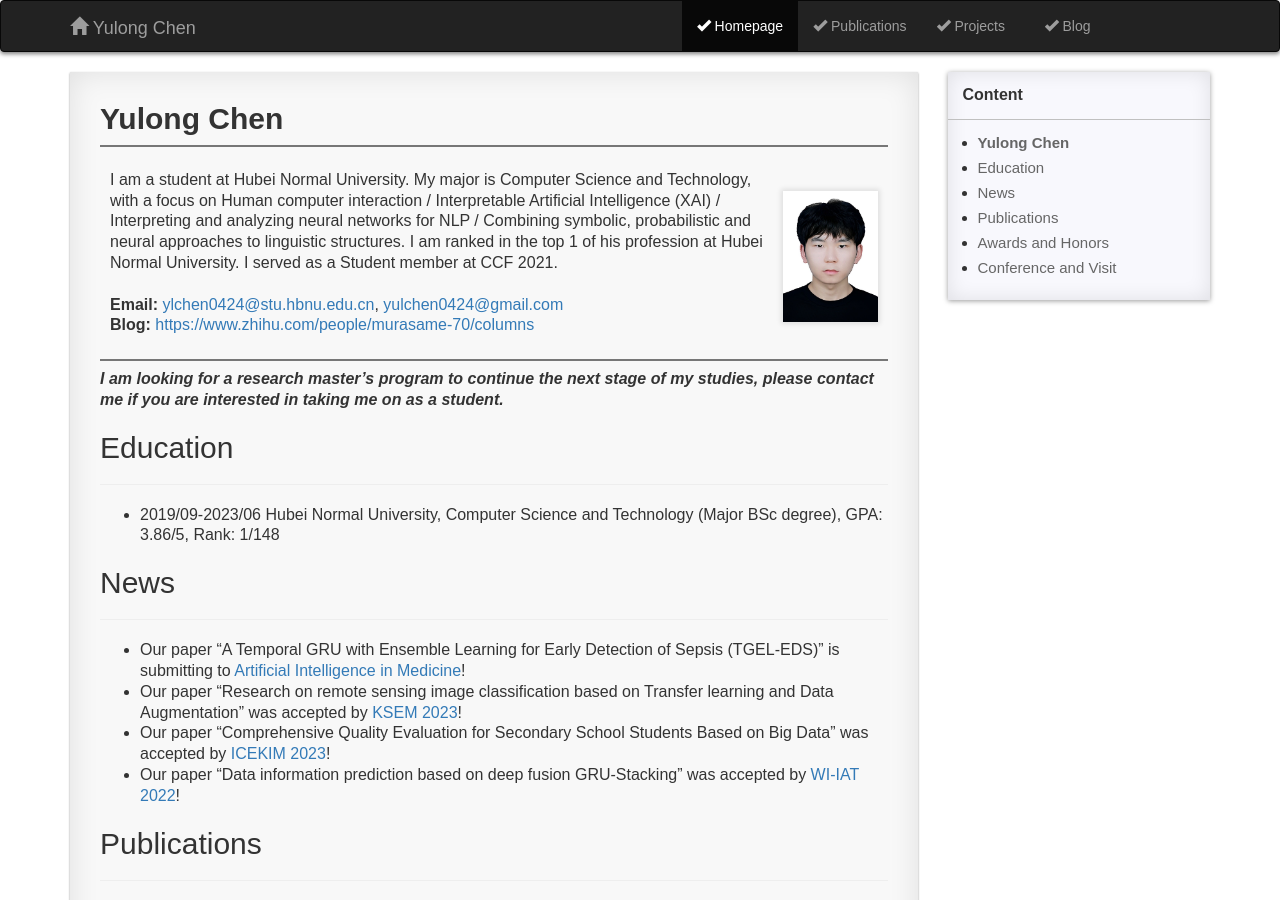
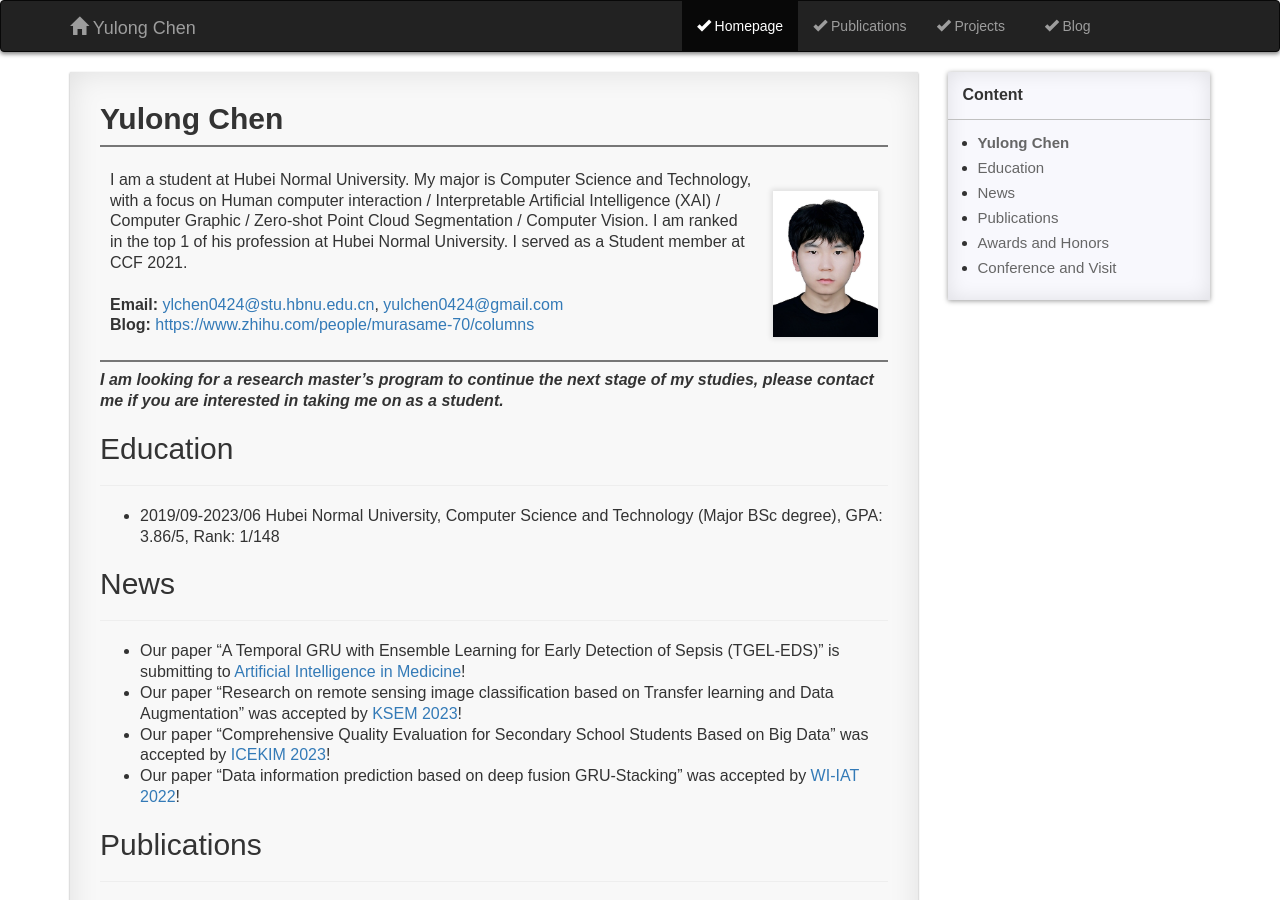
Before and after one commit to yulongC/yulongC.github.io, a Jekyll site: the page built from pages/1_homepage.md, in a window 1280 px wide and 900 px high. Built offline with Jekyll 4.4.1, drawn with Linux system fonts in a browser that asks for light colours; comment, search, counter and statistics services are not loaded.

Commit message:
Update 1_homepage.md

```diff
--- a/pages/1_homepage.md
+++ b/pages/1_homepage.md
@@ -11,7 +11,7 @@
 
 ## **Yulong Chen**
 
-| <br> I am a student at Hubei Normal University. My major is Computer Science and Technology, with a focus on Human computer interaction / Interpretable Artificial Intelligence (XAI) / Interpreting and analyzing neural networks for NLP / Combining symbolic, probabilistic and neural approaches to linguistic structures. I am ranked in the top 1 of his profession at Hubei Normal University. I served as a Student member at CCF 2021. <br> <br> **Email:** <ylchen0424@stu.hbnu.edu.cn>, <yulchen0424@gmail.com> <br> **Blog:** <https://www.zhihu.com/people/murasame-70/columns>  <br> <br> | <br> &emsp; ![image](https://yulongC.github.io/images/chen-2023.jpg) <br> <br> |
+| <br> I am a student at Hubei Normal University. My major is Computer Science and Technology, with a focus on Human computer interaction / Interpretable Artificial Intelligence (XAI) / Computer Graphic / Zero-shot Point Cloud Segmentation / Computer Vision. I am ranked in the top 1 of his profession at Hubei Normal University. I served as a Student member at CCF 2021. <br> <br> **Email:** <ylchen0424@stu.hbnu.edu.cn>, <yulchen0424@gmail.com> <br> **Blog:** <https://www.zhihu.com/people/murasame-70/columns>  <br> <br> | <br> &emsp; ![image](https://yulongC.github.io/images/chen-2023.jpg) <br> <br> |
 
 ***I am looking for a research master's program to continue the next stage of my studies, please contact me if you are interested in taking me on as a student.***
 
```
